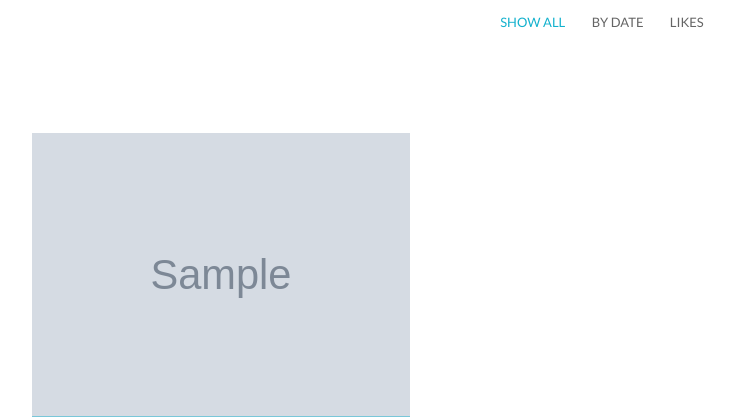
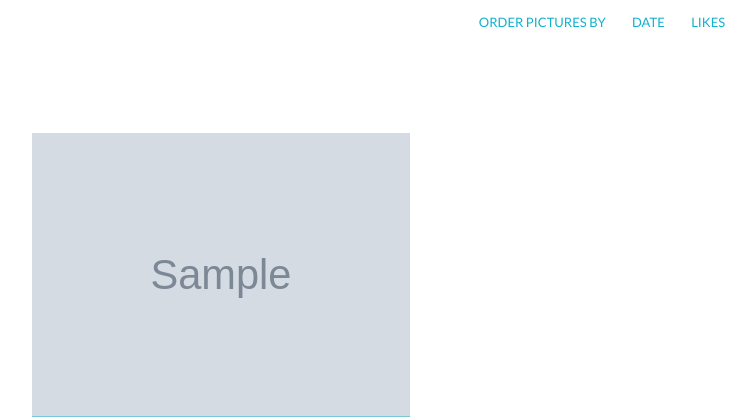
Before and after one commit to jrenato7/wnj, a Django app: template wnj/galleries/templates/galleries/gallery.html in a window 1280 px wide. Shown: the part 88-508 px from the top of the page, without its empty margins (38-794 px from the left). Run offline with Django 3.2, Linux system fonts and the light colour scheme; the template is opened without the code that fills it: most values are stand-ins (such as "Sample title", 1, 10 or a date in 2020); grey boxes marked "Sample" are stand-in pictures; some libraries are stand-ins or nearby versions.

Commit message:
Add order gallery by (like| date) func.

```diff
--- a/wnj/galleries/models.py
+++ b/wnj/galleries/models.py
@@ -7,7 +7,7 @@ from wnj.accounts.models import User
 class Gallery(models.Model):
     user = models.ForeignKey(User, on_delete=models.CASCADE)
     image = models.ImageField()
-    created_at = models.DateField(auto_now=True)
+    created_at = models.DateField(auto_now_add=True)
     approved = models.BooleanField(default=False)
     likes = models.IntegerField(default=0)
 
--- a/wnj/galleries/templates/galleries/gallery.html
+++ b/wnj/galleries/templates/galleries/gallery.html
@@ -10,9 +10,9 @@
         <div class="container g-padding-y-100--xs">
             <div class="s-portfolio">
                 <div id="js__filters-portfolio-gallery" class="s-portfolio__filter-v1 cbp-l-filters-text cbp-l-filters-center">
-                    <div data-filter="*" class="s-portfolio__filter-v1-item cbp-filter-item cbp-filter-item-active">Show All</div>
-                    <div data-filter=".graphic" class="s-portfolio__filter-v1-item cbp-filter-item">by date</div>
-                    <div data-filter=".logos" class="s-portfolio__filter-v1-item cbp-filter-item">Likes</div>
+                    <div data-filter="*" class="s-portfolio__filter-v1-item cbp-filter-item">Order pictures by</div>
+                    <div data-filter=".graphic" class="s-portfolio__filter-v1-item cbp-filter-item"><a href="/gallery/date" target="_self">date</a></div>
+                    <div data-filter=".logos" class="s-portfolio__filter-v1-item cbp-filter-item"><a href="/gallery/like" target="_self">likes</a></div>
                     <!--<div data-filter=".motion" class="s-portfolio__filter-v1-item cbp-filter-item">Motion</div>-->
                 </div>
             </div>
@@ -24,7 +24,7 @@
             <div id="js__grid-portfolio-gallery" class="cbp">
                 {% for image in images %}
                 <!-- Item 1-->
-                <div class="s-portfolio__item cbp-item logos motion">
+                <div class="s-portfolio__item cbp-item logos graphic">
                     <div class="s-portfolio__img-effect">
                         <img src="{{ image.image }}" alt="Portfolio Image">
                     </div>
--- a/wnj/urls.py
+++ b/wnj/urls.py
@@ -14,7 +14,7 @@ Including another URLconf
     2. Add a URL to urlpatterns:  path('blog/', include('blog.urls'))
 """
 from django.contrib import admin
-from django.urls import path
+from django.urls import path, re_path
 from django.contrib.auth.views import login, logout
 
 from wnj.core.views import home
@@ -28,7 +28,7 @@ urlpatterns = [
     path('signup/', sign_up),
     path('login/', login),
     path('logout/', logout),
-    path('gallery/', gallery),
+    re_path(r'^gallery/(?P<by>\w+)?/?$', gallery, name='gallery'),
     path('moments/', moments),
     path('add_picture/', add_picture),
     path('like/<int:pk>', like),
```
Also changed, not shown: wnj/galleries/tests/test_view_gallery.py (+34 -0 lines), wnj/galleries/views.py (+6 -2 lines), wnj/galleries/migrations/0004_auto_20180713_0147.py (added).
